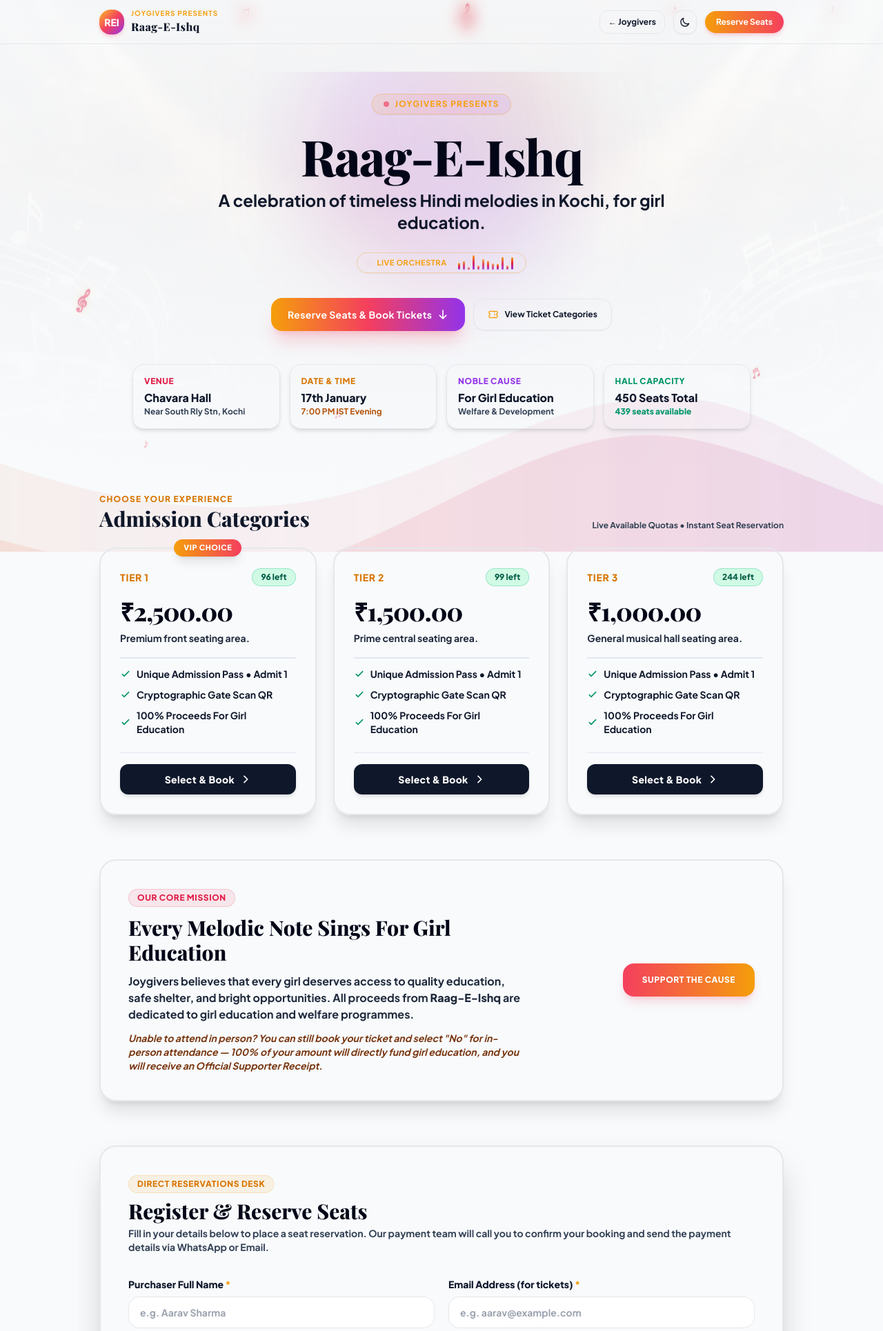
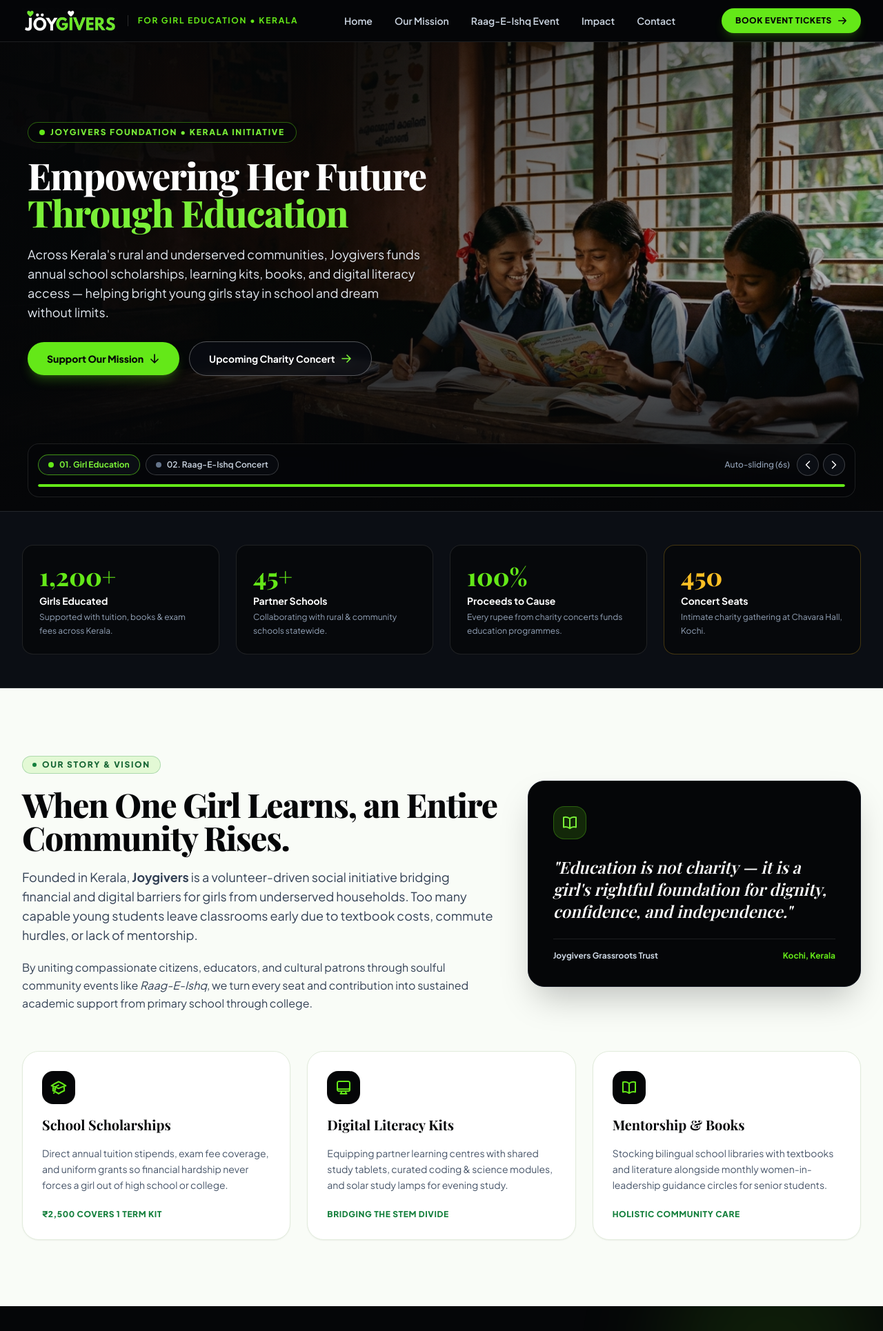
Before and after one commit to harishjaved/Raag-E-Ishq, a Laravel app: page / in a window 1280 px wide. Shown: the top 1930 px of the page at 69% size. Run offline with Laravel 12, Linux system fonts and the light colour scheme; data comes from the database, SQL or seed files in the repository; some libraries are stand-ins or nearby versions; some web fonts are replaced.

Commit message:
feat: serve Joygivers site on root (/) and move Raag-E-Ishq ticket page to /event

```diff
--- a/app/Http/Controllers/Public/ConfirmationController.php
+++ b/app/Http/Controllers/Public/ConfirmationController.php
@@ -28,7 +28,7 @@ class ConfirmationController extends Controller
                 return view('public.confirmed', $restored);
             }
 
-            return redirect()->route('home')->withErrors([
+            return redirect()->route('event.show')->withErrors([
                 'quantity' => "Booking reference '{$reference}' not found. Please place an enquiry below or contact support."
             ]);
         }
@@ -40,7 +40,7 @@ class ConfirmationController extends Controller
     {
         $restored = $ticketService->restoreConfirmedBookingFromShortToken($token);
         if ($restored === null) {
-            return redirect()->route('home')->withErrors([
+            return redirect()->route('event.show')->withErrors([
                 'quantity' => 'Ticket pass link is invalid or corrupted. Please place an enquiry or request a resend below.',
             ]);
         }
--- a/app/Http/Controllers/Public/PaymentController.php
+++ b/app/Http/Controllers/Public/PaymentController.php
@@ -21,7 +21,7 @@ class PaymentController extends Controller
             ->first();
 
         if (!$booking) {
-            return redirect()->route('home')->withErrors([
+            return redirect()->route('event.show')->withErrors([
                 'quantity' => "Booking reference '{$reference}' not found or has expired. Please select your seats below to place an enquiry."
             ]);
         }
@@ -31,7 +31,7 @@ class PaymentController extends Controller
         }
 
         if ($booking->status === Booking::STATUS_HOLD_EXPIRED) {
-            return redirect()->route('home')->withErrors([
+            return redirect()->route('event.show')->withErrors([
                 'quantity' => "Your 10-minute reservation hold for {$booking->booking_reference} has expired. Please re-select your tickets."
             ]);
         }
--- a/joygivers-website/index.html
+++ b/joygivers-website/index.html
@@ -305,7 +305,7 @@
 
               <!-- More Details -> Goes to Raag-E-Ishq Event Page | Book Now -> Opens Booking Ticket Dialog -->
               <div class="flex flex-wrap items-center gap-3.5 pt-2">
-                <a href="https://raag-e-ishq.vercel.app"
+                <a href="https://raag-e-ishq.vercel.app/event"
                    data-event-page-link
                    class="inline-flex items-center justify-center gap-2 rounded-full border border-white/35 bg-obsidian-900/75 px-7 py-3.5 text-sm font-bold text-white backdrop-blur-sm transition hover:border-joy-400 hover:bg-obsidian-800 active:scale-[0.98]">
                   <svg class="h-4 w-4 text-joy-400" fill="none" stroke="currentColor" stroke-width="2" viewBox="0 0 24 24" aria-hidden="true">
@@ -579,7 +579,7 @@
 
               <!-- Buttons: More Details -> Goes to Raag-E-Ishq Event Page | Book Now -> Opens Booking Modal -->
               <div class="flex flex-wrap items-center gap-3.5 pt-1">
-                <a href="https://raag-e-ishq.vercel.app"
+                <a href="https://raag-e-ishq.vercel.app/event"
                    data-event-page-link
                    class="inline-flex items-center justify-center gap-2 rounded-full border border-white/25 bg-obsidian-800 px-6 py-3 text-sm font-bold text-white transition hover:border-joy-400 hover:bg-obsidian-700 active:scale-[0.98]">
                   <span>More Details</span>
@@ -648,7 +648,7 @@
             <li><a href="#mission" class="hover:text-joy-400 transition-colors">Girl Education Mission</a></li>
             <li><a href="#impact" class="hover:text-joy-400 transition-colors">Community Impact</a></li>
             <li>
-              <a href="https://raag-e-ishq.vercel.app" data-event-page-link class="inline-flex items-center gap-1.5 font-semibold text-slate-300 hover:text-joy-400 transition-colors">
+              <a href="https://raag-e-ishq.vercel.app/event" data-event-page-link class="inline-flex items-center gap-1.5 font-semibold text-slate-300 hover:text-joy-400 transition-colors">
                 <span>Raag-E-Ishq Event Page</span>
                 <span aria-hidden="true">&rarr;</span>
               </a>
@@ -751,7 +751,7 @@
 
         <!-- Step 1 Footer Buttons -->
         <div class="flex flex-wrap items-center justify-between gap-3 pt-1">
-          <a href="https://raag-e-ishq.vercel.app"
+          <a href="https://raag-e-ishq.vercel.app/event"
              data-event-page-link
              class="text-xs font-bold text-slate-400 hover:text-joy-400 underline underline-offset-4 transition">
             Open Full Raag-E-Ishq Event Page &rarr;
@@ -1045,7 +1045,7 @@
       const liveConfig = window.JOYGIVERS_LIVE || {
         enabled: false,
         registerUrl: '',
-        eventPageUrl: 'https://raag-e-ishq.vercel.app',
+        eventPageUrl: 'https://raag-e-ishq.vercel.app/event',
         categories: []
       };
 
--- a/resources/views/layouts/app.blade.php
+++ b/resources/views/layouts/app.blade.php
@@ -338,7 +338,7 @@
     <!-- Main Top Navigation -->
     <header class="border-b transition-colors duration-200 sticky top-0 z-50 backdrop-blur-md relative dark:border-slate-800/80 dark:bg-slate-950/80 light:border-slate-200 light:bg-white/80">
         <div class="max-w-5xl mx-auto px-4 py-3 flex items-center justify-between">
-            <a href="/" class="flex items-center gap-2.5">
+            <a href="{{ route('event.show') }}" class="flex items-center gap-2.5">
                 <span class="w-9 h-9 rounded-2xl bg-gradient-to-br from-amber-400 via-rose-500 to-purple-600 text-white flex items-center justify-center font-extrabold text-sm shadow-md shadow-rose-500/20">
                     REI
                 </span>
@@ -350,7 +350,7 @@
 
             <!-- Right Navigation Actions -->
             <div class="flex items-center gap-2 sm:gap-3">
-                <a href="{{ route('joygivers.landing') }}"
+                <a href="{{ route('home') }}"
                    class="text-xs font-bold px-3 py-2 rounded-xl border transition dark:border-slate-800 dark:bg-slate-900/70 dark:text-slate-200 dark:hover:border-amber-400/50 light:border-slate-200 light:bg-slate-100 light:text-slate-700 light:hover:bg-slate-200">
                     &larr; Joygivers
                 </a>
--- a/resources/views/public/resend.blade.php
+++ b/resources/views/public/resend.blade.php
@@ -35,7 +35,7 @@
     </div>
 
     <div class="text-center">
-        <a href="/" class="text-xs text-slate-500 hover:text-slate-400">&larr; Return to Event Home</a>
+        <a href="{{ route('event.show') }}" class="text-xs text-slate-500 hover:text-slate-400">&larr; Return to Event Home</a>
     </div>
 </div>
 @endsection
--- a/resources/views/public/ticket_download.blade.php
+++ b/resources/views/public/ticket_download.blade.php
@@ -48,7 +48,7 @@
 <body class="min-h-screen flex items-center justify-center p-4 bg-slate-950">
     <div class="max-w-md w-full space-y-4">
         <div class="no-print flex justify-between items-center text-xs">
-            <a href="/" class="text-amber-400 font-semibold hover:underline">&larr; Back to Raag-E-Ishq</a>
+            <a href="{{ route('event.show') }}" class="text-amber-400 font-semibold hover:underline">&larr; Back to Raag-E-Ishq</a>
             <div class="flex items-center gap-2">
                 <a href="{{ route('ticket.qr.download', ['uuid' => $ticket->qr_uuid]) }}"
                     class="px-3 py-1.5 rounded-xl bg-slate-800 hover:bg-slate-700 text-slate-200 font-semibold transition flex items-center gap-1.5">
--- a/routes/web.php
+++ b/routes/web.php
@@ -19,10 +19,8 @@ use App\Http\Controllers\Staff\ScanController;
 use App\Http\Controllers\Webhooks\RazorpayWebhookController;
 use Illuminate\Support\Facades\Route;
 
-// Public Registration & Event
-Route::get('/', [EventController::class, 'show'])->name('home');
-// Joygivers Foundation Main Landing Page (serves unified standalone + live-connected joygivers-website/)
-Route::get('/joygivers', function (\App\Services\InventoryService $inventoryService) {
+// Primary Public Homepage: Joygivers Foundation Landing Page + Live Booking Integration
+Route::get('/', function (\App\Services\InventoryService $inventoryService) {
     $html = file_get_contents(base_path('joygivers-website/index.html'));
     $html = str_replace(
         ['src="./images/', 'content="./images/', 'href="./images/'],
@@ -55,7 +53,7 @@ Route::get('/joygivers', function (\App\Services\InventoryService $inventoryServ
         . '  <script>window.JOYGIVERS_LIVE = ' . json_encode([
             'enabled' => true,
             'registerUrl' => route('register.store', [], false),
-            'eventPageUrl' => app()->environment('production') ? 'https://raag-e-ishq.vercel.app' : route('home', [], false),
+            'eventPageUrl' => app()->environment('production') ? 'https://raag-e-ishq.vercel.app/event' : route('event.show', [], false),
             'categories' => $categoriesPayload,
         ]) . ';</script>' . "\n</head>";
 
@@ -64,7 +62,13 @@ Route::get('/joygivers', function (\App\Services\InventoryService $inventoryServ
     return response($html, 200, [
         'Content-Type' => 'text/html; charset=UTF-8',
     ]);
-})->name('joygivers.landing');
+})->name('home');
+
+// Legacy /joygivers URL redirects permanently to the primary Joygivers homepage (/)
+Route::get('/joygivers', fn () => redirect()->route('home', [], 301))->name('joygivers.landing');
+
+// Raag-E-Ishq Event Ticketing Page
+Route::get('/event', [EventController::class, 'show'])->name('event.show');
 
 Route::get('/joygivers/images/{file}', function (string $file) {
     if (!preg_match('/^[a-zA-Z0-9._-]+$/', $file)) {
@@ -89,7 +93,7 @@ Route::get('/joygivers/images/{file}', function (string $file) {
         'Cache-Control' => 'public, max-age=86400',
     ]);
 })->name('joygivers.asset');
-Route::get('/register', fn () => redirect()->route('home'))->name('register.show');
+Route::get('/register', fn () => redirect()->route('event.show'))->name('register.show');
 Route::post('/register', [RegistrationController::class, 'store'])->name('register.store')->middleware('throttle:30,1');
 
 // Booking Payment & Polling
```
Also changed, not shown: resources/views/layouts/admin.blade.php (+6 -1 lines), tests/Feature/JoygiversLandingTest.php (+9 -5 lines), tests/Feature/Phase2RegistrationAndConcurrencyTest.php (+1 -1 lines), tests/Feature/Phase6BackOfficeAndAnalyticsTest.php (+3 -3 lines).
